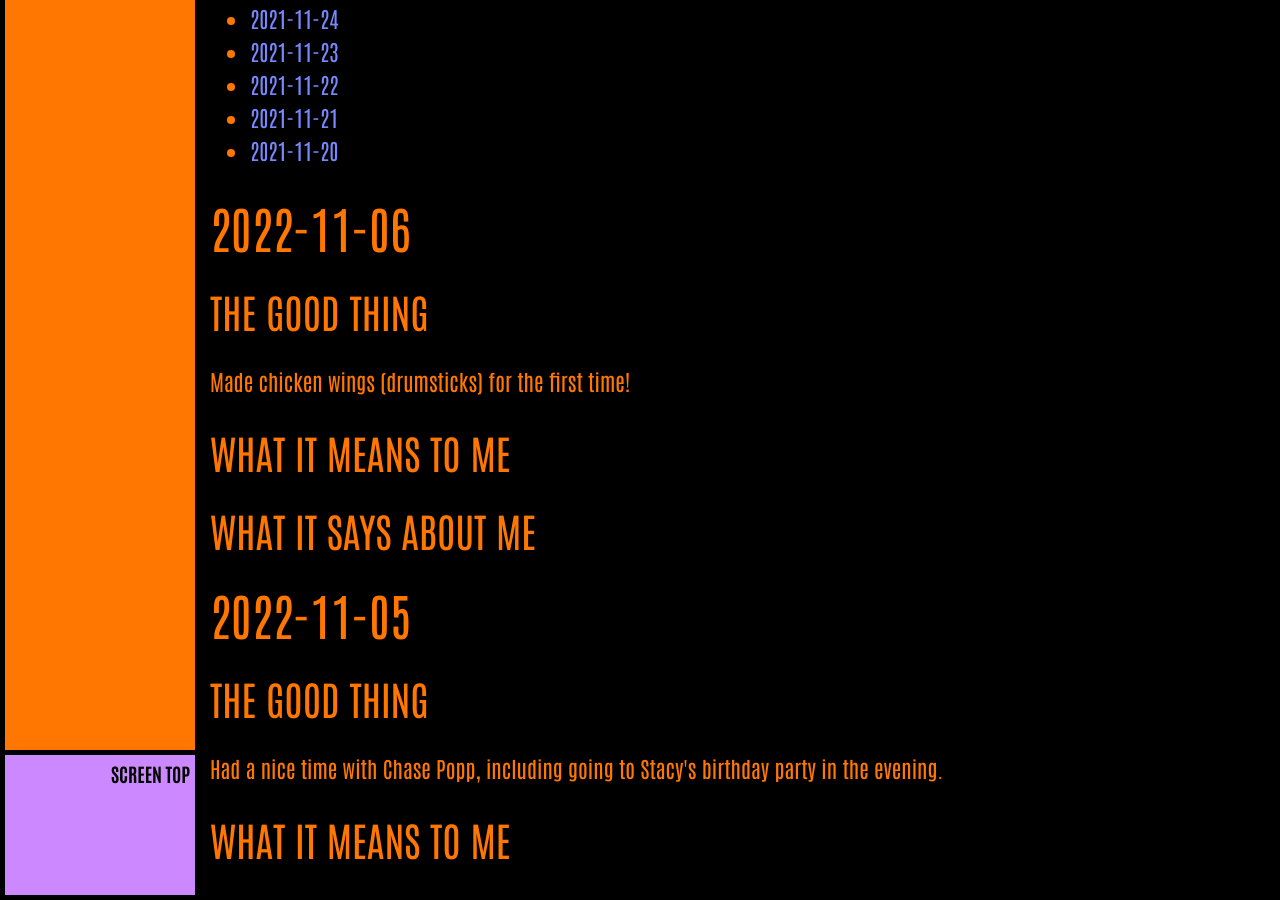
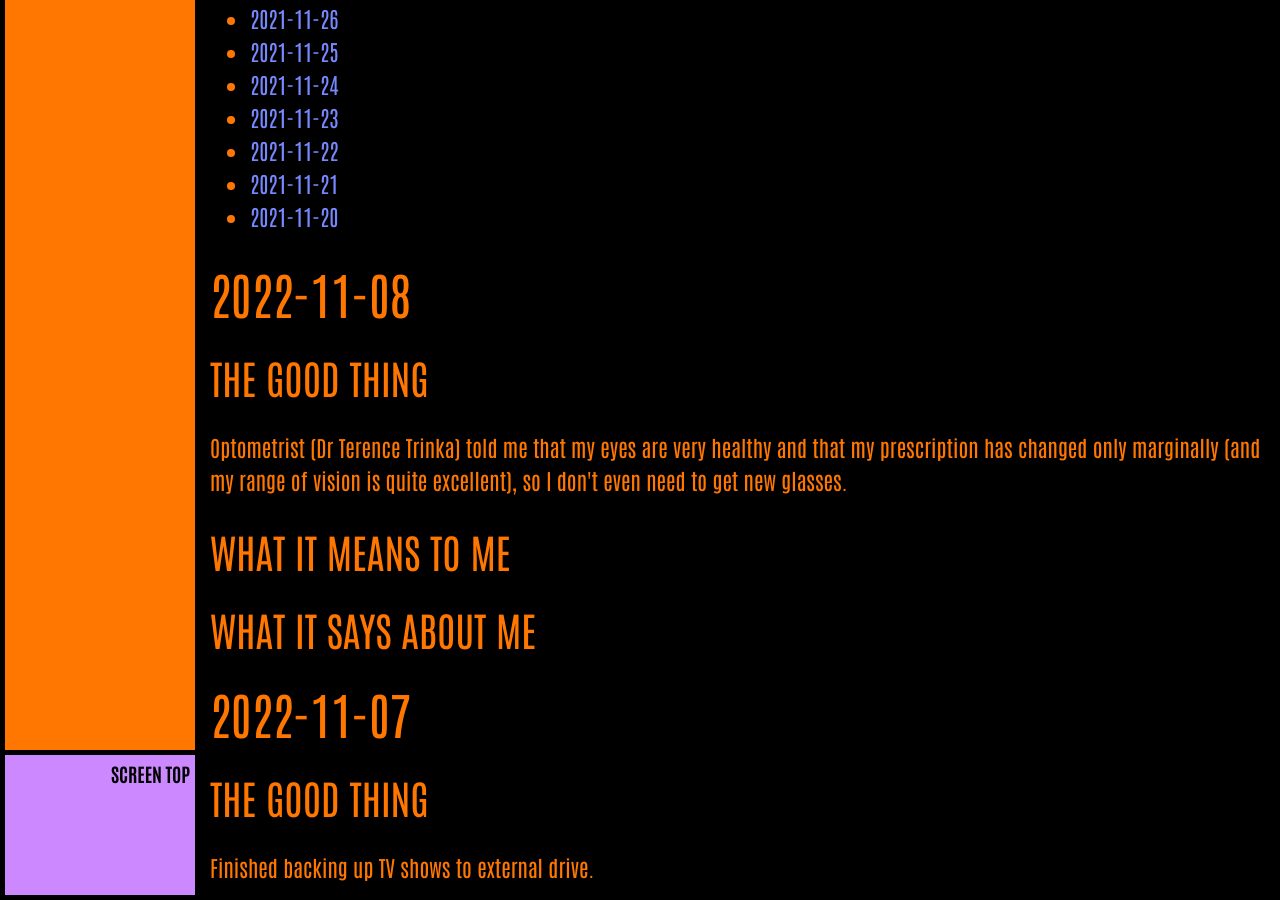
Before and after one commit to ArthurZey/arthurzey.github.io, a Jekyll site: the page built from _pages/one-good-thing.md, in a window 1280 px wide and 900 px high, scrolled down 7293 px. Built offline with Jekyll 4.4.1, drawn with Linux system fonts in a browser that asks for light colours; some of the changed text lies outside the part shown.

Commit message:
added stubs for 2022-11-07 and 2022-11-08

```diff
--- a/_pages/one-good-thing.md
+++ b/_pages/one-good-thing.md
@@ -13,6 +13,24 @@
 {:toc}
 {::options toc_levels="2" /}
 
+## 2022-11-08
+### The Good Thing
+Optometrist (Dr Terence Trinka) told me that my eyes are very healthy and that my prescription has changed only marginally (and my range of vision is quite excellent), so I don't even need to get new glasses.
+### What It Means to Me
+
+### What It Says about Me
+
+
+
+## 2022-11-07
+### The Good Thing
+Finished backing up TV shows to external drive.
+### What It Means to Me
+
+### What It Says about Me
+
+
+
 ## 2022-11-06
 ### The Good Thing
 Made chicken wings (drumsticks) for the first time!
```
Also changed, not shown: other parts of _pages/one-good-thing.md (+1 -1 lines).
